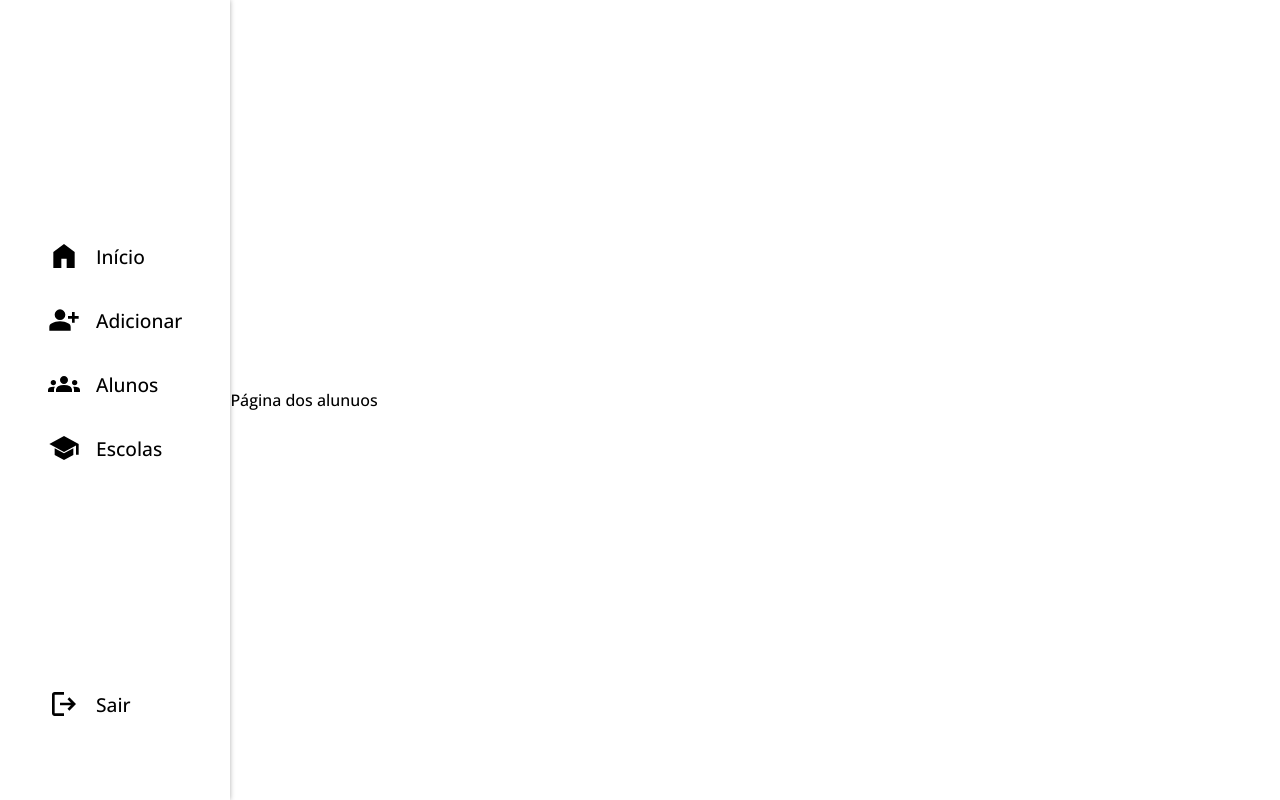
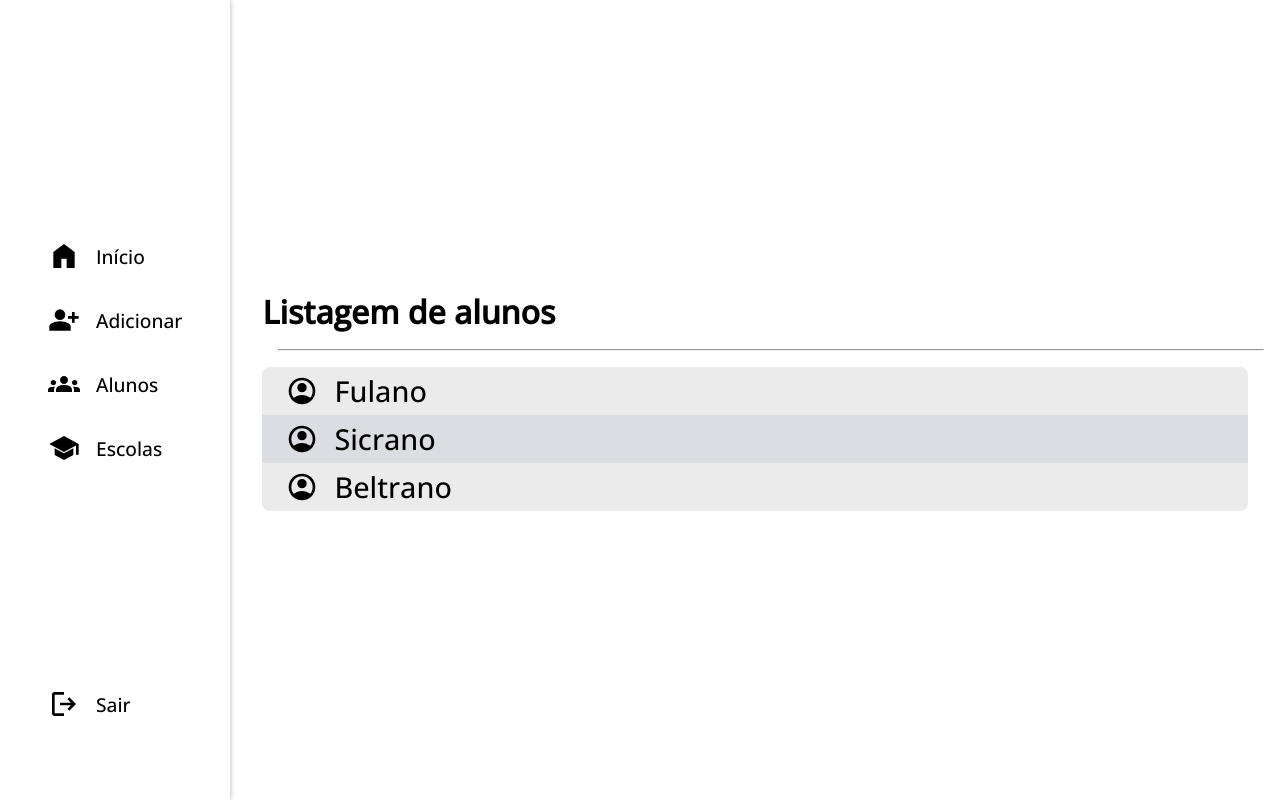
Before and after one commit to gabrielLV-BR/sistema-de-matriculas-frontend, a Next.js app: page /home/alunos in a window 1280 px wide. Built offline with nearby package versions, Linux system fonts and the light colour scheme.

Commit message:
Icons and page for Student listing

```diff
--- a/app/home/alunos/page.tsx
+++ b/app/home/alunos/page.tsx
@@ -1,3 +1,39 @@
+import Image from "next/image";
+import styles from "./styles.module.scss"
+
+type StudentItemProps = {
+    name: string;
+}
+
+function StudentItem(props: StudentItemProps) {
+    return (
+        <li className={styles['student-item']}>
+            <Image src="/icons/profile.svg" alt="Perfil do aluno" width={16} height={16} draggable={false} />
+            <span>
+                {props.name}
+            </span>
+
+            <Image src="/icons/edit.svg" alt="Editar" width={16} height={16} className={styles.edit} draggable={false} />
+        </li>
+    )
+}
+
 export default function StudentPage() {
-    return <p>Página dos alunuos</p>
+    const students = Array(
+        'Fulano',
+        'Sicrano',
+        'Beltrano'
+    )
+
+    return (
+        <div className={styles.container}>
+            <h1>Listagem de alunos</h1>
+            <hr />
+            <ul className={styles.listing}>
+                {
+                    students.map(x => StudentItem({ name: x }))
+                }
+            </ul>
+        </div>
+    )
 }
--- /dev/null
+++ b/app/home/alunos/styles.module.scss
@@ -0,0 +1,73 @@
+.container,
+.container .listing {
+    display: flex;
+    flex-direction: column;
+    justify-content: center;
+}
+
+.container {
+    padding: 2rem;
+    align-items: flex-start;
+
+    hr {
+        width: 100%;
+        margin: 1rem;
+    }
+}
+
+.container .listing {
+    width: 100%;
+    border-radius: 0.5rem;
+    overflow: hidden;
+
+    background: #ebebeb;
+
+    list-style: none;
+    align-items: center;
+}
+
+.listing .student-item {
+    display: flex;
+    flex-direction: row;
+    align-items: center;
+    justify-content: flex-start;
+
+    gap: 1rem;
+
+    width: 100%;
+    height: 3rem;
+    padding: 1.5rem;
+
+    user-select: none;
+
+    img {
+        width: auto;
+        height: 2rem;
+    }
+
+    font-family: 'Open Sans', sans-serif;
+    font-size: 1.8rem;
+
+    &:nth-child(even) {
+        background-color: #00007010;
+    }
+
+    .edit {
+        display: none;
+
+        user-select: none;
+        cursor: pointer;
+
+        width: 3rem;
+        margin-left: auto;
+    }
+
+
+    &:hover {
+        background-color: #20208020;
+    }
+
+    &:hover .edit {
+        display: block;
+    }
+}
```
Also changed, not shown: public/icons/edit.svg (added), public/icons/profile.svg (added).
